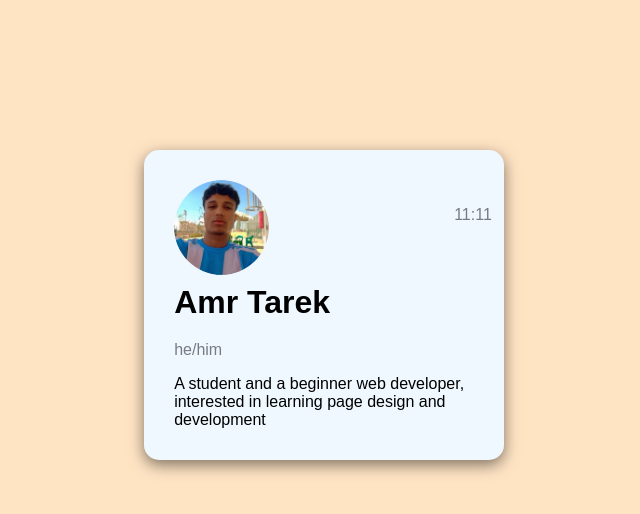
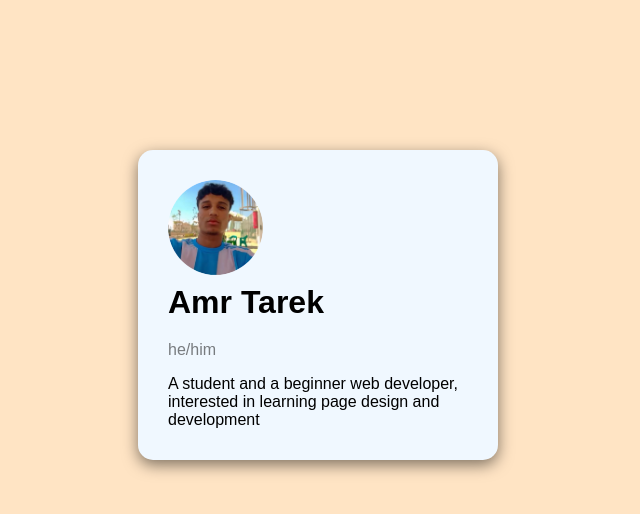
Before and after one commit to AmrTarek20/simple-profile-card, a plain HTML site: page index.html in a window 1280 px wide. Shown: the whole page, without its empty margins (322-962 px from the left). Drawn offline with Linux system fonts and the light colour scheme.

Commit message:
simple-profile-card

```diff
--- a/index.html
+++ b/index.html
@@ -23,7 +23,6 @@
             </div>
         </div>
     </div>
-    <span class="clo">11:11</span>
 </body>
 
 </html>
--- a/profile.css
+++ b/profile.css
@@ -21,13 +21,6 @@ img {
       border-radius: 50%;
 }
 
-.clo {
-text-align:right;
-margin-left: -50px;
-margin-top:-180px;
-color: rgba(0, 0, 0, 0.5); /* أسود بنسبة شفافية 50% */
-
-}
 
 .name {
    margin: 5px 0 20px;
```
